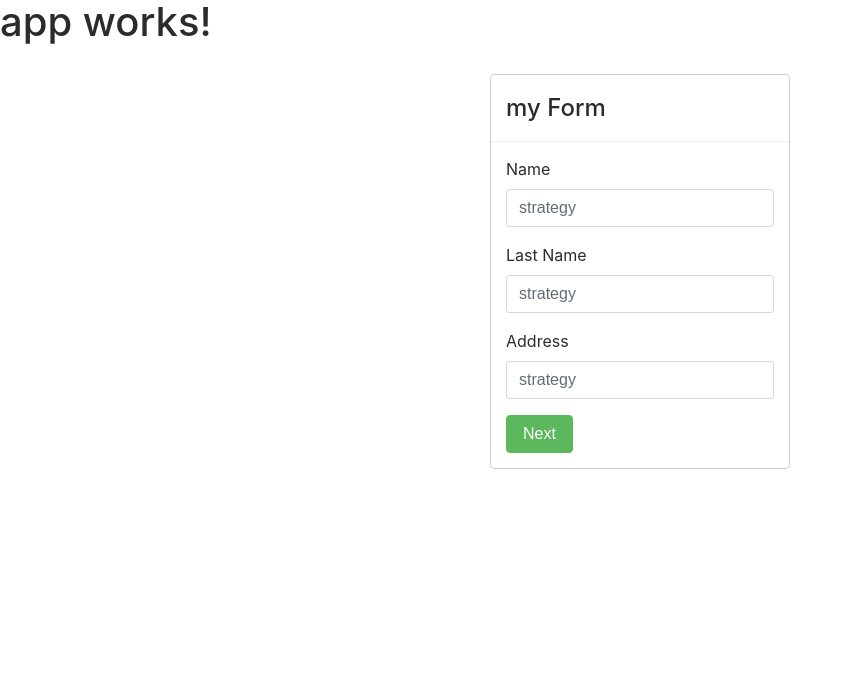
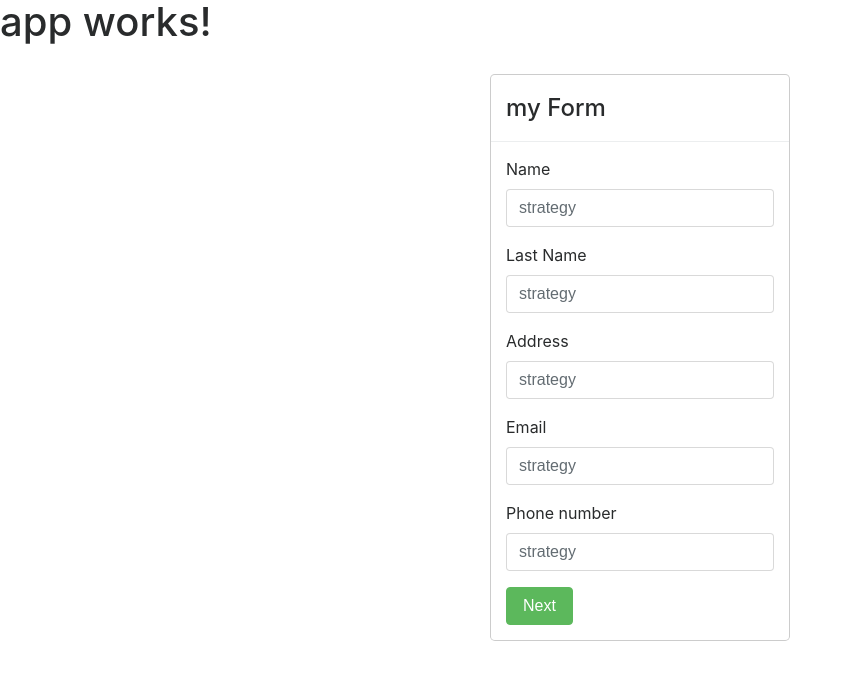
Before and after one commit to ivocardozo/generic-form, an Angular app: page / in a window 1280 px wide. Shown: the top 680 px of the page, without its empty margins (0-852 px from the left). Built offline with nearby package versions, Linux system fonts and the light colour scheme.

Commit message:
validation for email and numbers

```diff
--- a/src/app/classes/form-object.ts
+++ b/src/app/classes/form-object.ts
@@ -1,4 +1,4 @@
-import { FormElement } from './form-element';
+import { FormElement } from './text/form-element';
 export class FormObject {
   title: string;
   formElements: FormElement[];
--- /dev/null
+++ b/src/app/classes/text/form-element-email.ts
@@ -0,0 +1,15 @@
+import { FormElement } from '../text/form-element';
+
+export class FormElementEmail extends FormElement {
+    label: string;
+    content: string;
+    regex: string;
+    required: boolean;
+  constructor (key: string, name: string, label = '') {
+    super(key, name);
+    this.label = label;
+    this.content = '';
+    this.regex = '^[a-zA-Z0-9_.+-]+@[a-zA-Z0-9-]+\.[a-zA-Z0-9-.]+$';
+    this.required = true;
+  }
+}
--- /dev/null
+++ b/src/app/classes/text/form-element-number.ts
@@ -0,0 +1,15 @@
+import { FormElement } from '../text/form-element';
+
+export class FormElementNumber extends FormElement {
+    label: string;
+    content: string;
+    regex: string;
+    required: boolean;
+  constructor (key: string, name: string, label = '') {
+    super(key, name);
+    this.label = label;
+    this.content = '';
+    this.regex = '^[0-9]+$';
+    this.required = true;
+  }
+}
--- a/src/app/classes/form-element-text.ts
+++ b/src/app/classes/text/form-element-text.ts
@@ -1,4 +1,4 @@
-import { FormElement } from '../classes/form-element';
+import { FormElement } from '../text/form-element';
 
 export class FormElementText extends FormElement {
     label: string;
@@ -9,10 +9,7 @@ export class FormElementText extends FormElement {
     super(key, name);
     this.label = label;
     this.content = '';
-    this.regex = '^[0-9]+$';
-    this.required = true;
-  }
-  validator () {
-    return '^\d+$';
+    this.regex = '.';
+    this.required = false;
   }
 }
--- a/src/app/form-container/form-container.component.ts
+++ b/src/app/form-container/form-container.component.ts
@@ -1,7 +1,9 @@
 import { Component, OnInit, OnChanges } from '@angular/core';
-import { FormElement } from '../classes/form-element';
+import { FormElement } from '../classes/text/form-element';
 import { FormObject } from '../classes/form-object';
-import { FormElementText } from '../classes/form-element-text';
+import { FormElementText } from '../classes/text/form-element-text';
+import { FormElementEmail } from '../classes/text/form-element-email';
+import { FormElementNumber } from '../classes/text/form-element-number';
 
 @Component({
   selector: 'app-form-container',
@@ -23,6 +25,8 @@ export class FormContainerComponent implements OnInit, OnChanges {
     this.formObject.formElements.push(this.formElemen);
     this.formObject.formElements.push(new FormElementText('text', 'lastName', 'Last Name'));
     this.formObject.formElements.push(new FormElementText('text', 'address', 'Address'));
+    this.formObject.formElements.push(new FormElementEmail('text', 'email', 'Email'));
+    this.formObject.formElements.push(new FormElementNumber('text', 'phoneNumber', 'Phone number'));
     console.log('first object is ', this.formObject);
   }
   ngOnChanges() { }
--- a/src/app/form-element-text/form-element-text.component.ts
+++ b/src/app/form-element-text/form-element-text.component.ts
@@ -1,7 +1,7 @@
 import { Component, OnInit, Input } from '@angular/core';
 
-import { FormElement } from '../classes/form-element';
-import { FormElementText } from '../classes/form-element-text';
+import { FormElement } from '../classes/text/form-element';
+import { FormElementText } from '../classes/text/form-element-text';
 
 @Component({
   selector: 'app-form-element-text',
```
Also changed, not shown: src/app/classes/text/form-element.ts (renamed from src/app/classes/form-element.ts).
